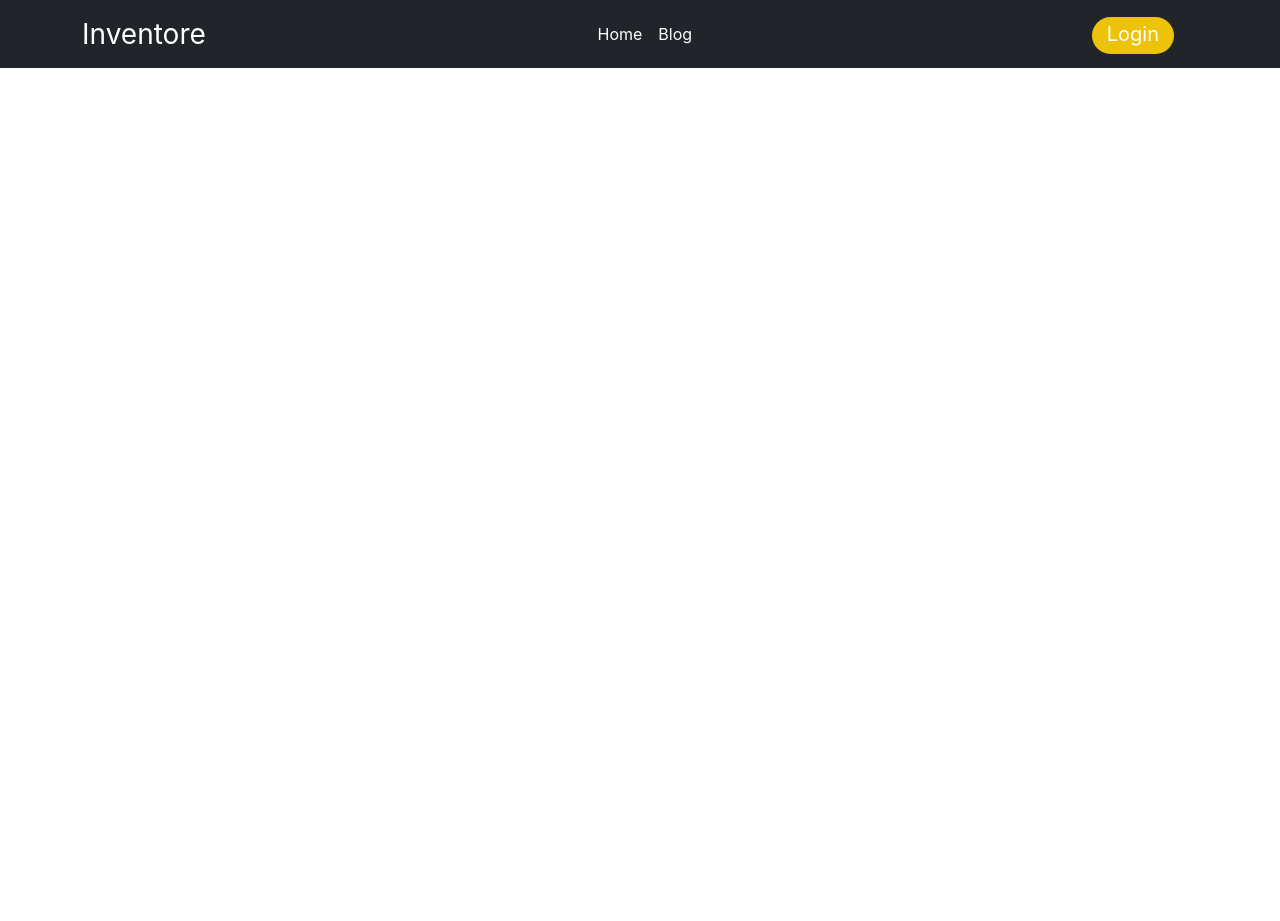
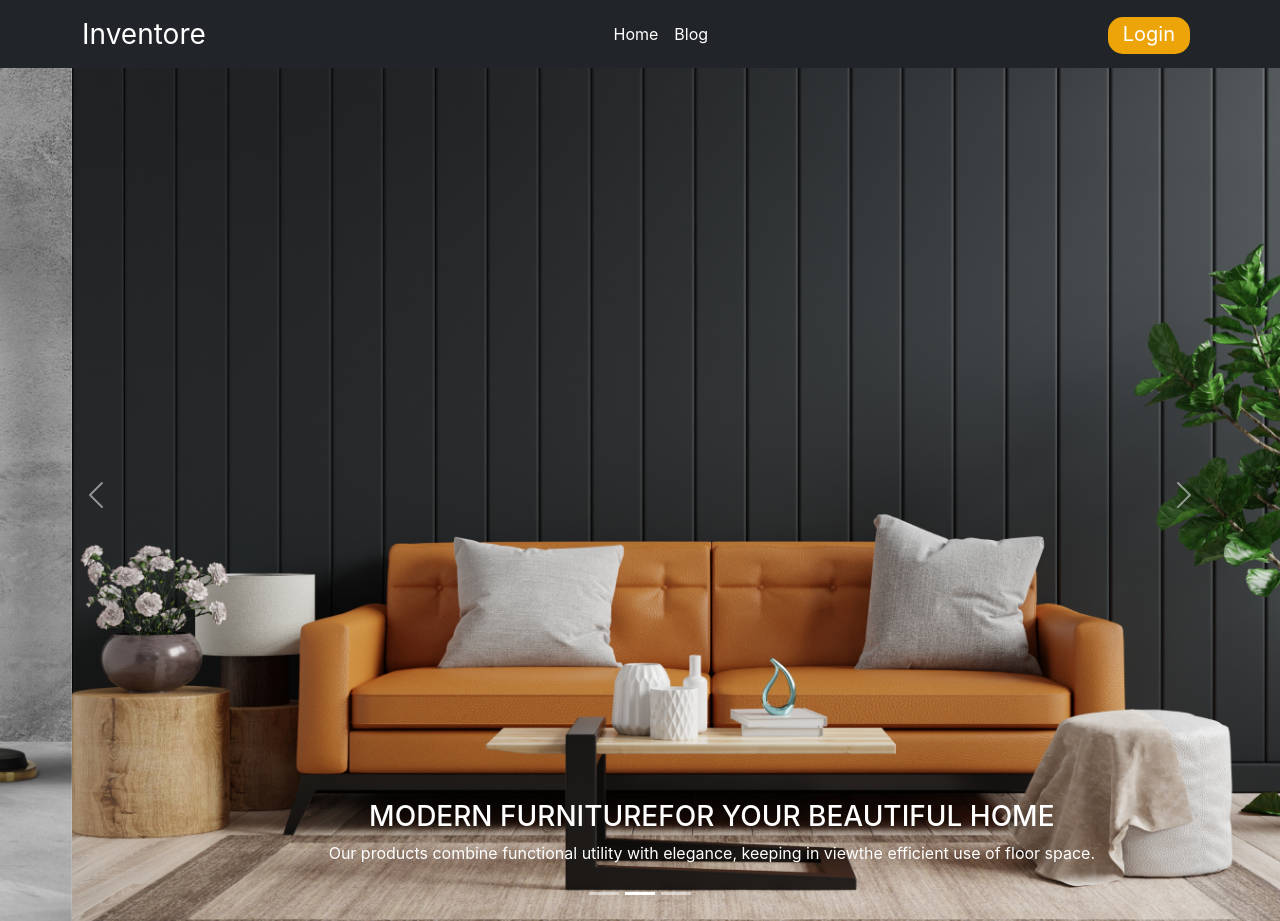
Before and after one commit to ArifulIslamShuvo/warehouse-management-client-side, a React (Create React App) app: page / in a window 1280 px wide. Before the commit the page ends 800 px from the top, so only its background shows below. Built offline with nearby package versions, Linux system fonts and the light colour scheme.

Commit message:
added carousel slider

```diff
--- a/src/App.js
+++ b/src/App.js
@@ -1,10 +1,16 @@
+import { Route, Routes } from 'react-router-dom';
 import './App.css';
+import Home from './Pages/Home/Home';
 import Header from './Pages/Shared/Header/Header';
 
 function App() {
   return (
-    <div className="App">
-          <Header></Header>
+    <div>
+      <Header></Header>
+      <Routes>
+        <Route path='/' element={<Home></Home>}></Route>
+        <Route path='/home' element={<Home></Home>}></Route>
+      </Routes>
     </div>
   );
 }
--- /dev/null
+++ b/src/Pages/Home/Banner/Banner.js
@@ -0,0 +1,57 @@
+import React, { useState } from 'react';
+import { Carousel } from 'react-bootstrap';
+import banner1 from '../../../images/banner/banner-img-1.png';
+import banner2 from '../../../images/banner/banner-img-2.png';
+import banner3 from '../../../images/banner/banner-img-1.png';
+
+
+
+
+
+const Banner = () => {
+    const [index, setIndex] = useState(0);
+
+    const handleSelect = (selectedIndex, e) => {
+        setIndex(selectedIndex);
+    };
+    return (
+        <Carousel activeIndex={index} onSelect={handleSelect}>
+            <Carousel.Item>
+                <img
+                    className="d-block w-100"
+                    src={banner1}
+                    alt="First slide"
+                />
+                <Carousel.Caption>
+                    <h3>MODERN FURNITUREFOR YOUR BEAUTIFUL HOME</h3>
+                    <p>Our products combine functional utility with elegance, keeping in viewthe efficient use of floor space.</p>
+                </Carousel.Caption>
+            </Carousel.Item>
+            <Carousel.Item>
+                <img
+                    className="d-block w-100"
+                    src={banner2}
+                    alt="Second slide"
+                />
+
+                <Carousel.Caption>
+                    <h3>MODERN FURNITUREFOR YOUR BEAUTIFUL HOME</h3>
+                    <p>Our products combine functional utility with elegance, keeping in viewthe efficient use of floor space.</p>
+                </Carousel.Caption>
+            </Carousel.Item>
+            <Carousel.Item>
+                <img
+                    className="d-block w-100"
+                    src={banner3}
+                    alt="Third slide"
+                />
+                <Carousel.Caption>
+                    <h3>MODERN FURNITUREFOR YOUR BEAUTIFUL HOME</h3>
+                    <p>Our products combine functional utility with elegance, keeping in viewthe efficient use of floor space.</p>
+                </Carousel.Caption>
+            </Carousel.Item>
+        </Carousel>
+    );
+};
+
+export default Banner;
--- a/src/Pages/Home/Home.js
+++ b/src/Pages/Home/Home.js
@@ -1,9 +1,10 @@
 import React from 'react';
+import Banner from './Banner/Banner';
 
 const Home = () => {
     return (
         <div>
-            <h2>welcome to home page </h2>
+            <Banner></Banner>
         </div>
     );
 };
--- a/src/Pages/Shared/Header/Header.css
+++ b/src/Pages/Shared/Header/Header.css
@@ -1,10 +1,13 @@
 .login{
-    background-color: #ecc308;
-    border-radius:20px;
+    background-color: #eca408;
+    border-radius:15px;
     padding: 5px 15px;
     padding-bottom: 8px;
 }
 .login:hover{
-     background-color: #eca408;
-     color: black;
+     background-color: #ecc308;
 }
+.nav:hover{
+    font-family: 'Franklin Gothic Medium', 'Arial Narrow', Arial, sans-serif;
+    border-bottom: 3px solid #eca408;
+}
--- a/src/Pages/Shared/Header/Header.js
+++ b/src/Pages/Shared/Header/Header.js
@@ -6,17 +6,17 @@ import '../Header/Header.css'
 const Header = () => {
     return (
         <div>
-             <Navbar collapseOnSelect expand="lg" bg="dark" sticky="top" variant="dark">
+             <Navbar className='Navbar' collapseOnSelect expand="lg" bg="dark" variant="dark">
                 <Container>
                     <Navbar.Brand as={Link} to="/" className='fs-3'>Inventore</Navbar.Brand>
                     <Navbar.Toggle aria-controls="responsive-navbar-nav" />
                     <Navbar.Collapse id="responsive-navbar-nav">
                         <Nav className="mx-auto">
-                            <Nav.Link className='fs-6 text-white' as={Link} to="home">Home</Nav.Link>
-                            <Nav.Link className='fs-6 text-white' as={Link} to="blog">Blog</Nav.Link>
+                            <Nav.Link className='fs-6 text-white' as={Link} to="home"><span className='nav'>Home</span></Nav.Link>
+                            <Nav.Link className='fs-6 text-white' as={Link} to="blog"><span className='nav'>Blog</span></Nav.Link>
                         </Nav>
                         <Nav>
-                            <Nav.Link className='fs-5 text-white px-4'><span className='login'>Login</span></Nav.Link>
+                            <Nav.Link className='fs-5 text-white'><span className='login'>Login</span></Nav.Link>
                         </Nav>
                     </Navbar.Collapse>
                 </Container>
```
Also changed, not shown: src/images/banner/banner-img-1.png (added), src/images/banner/banner-img-2.png (added).
